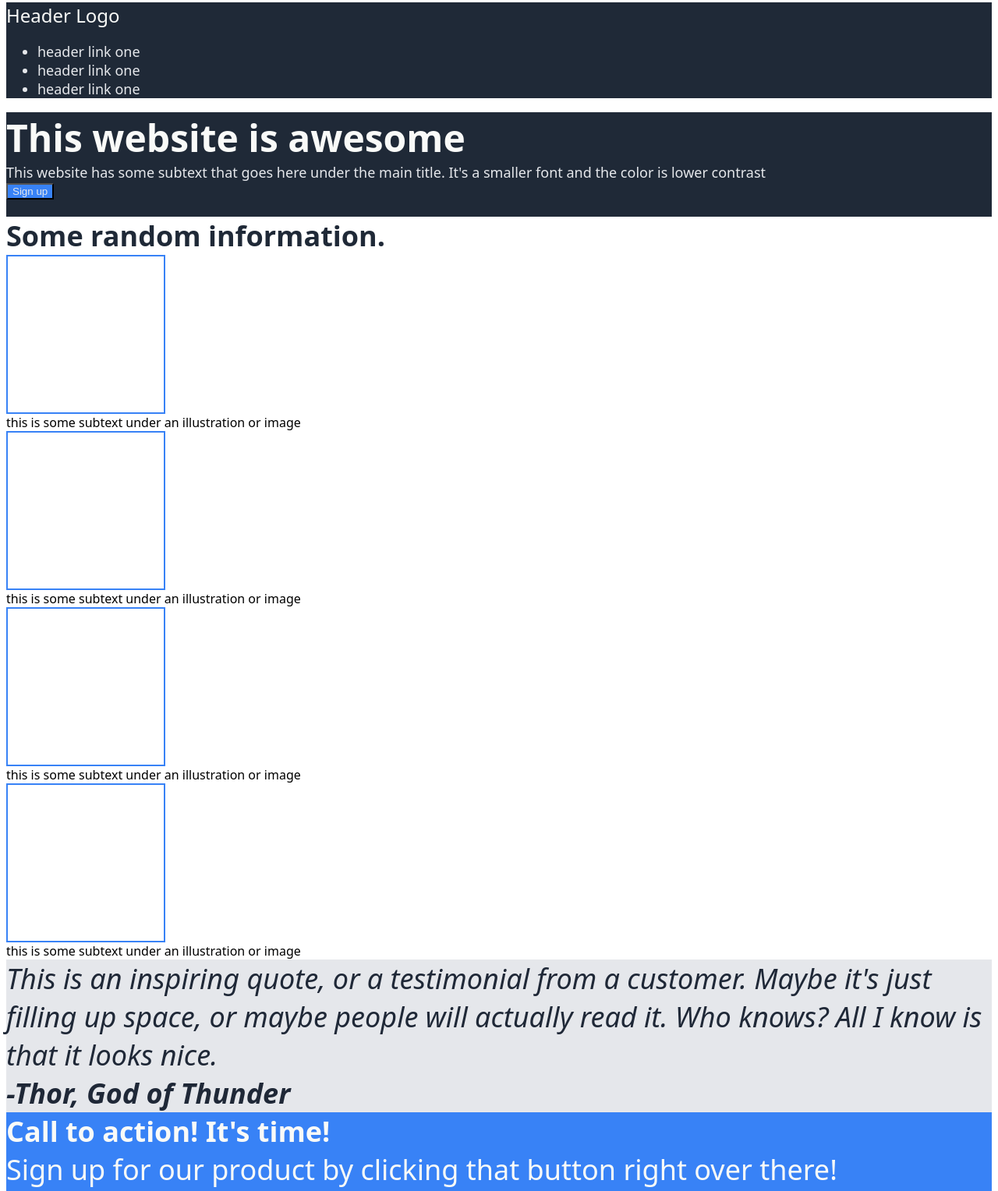
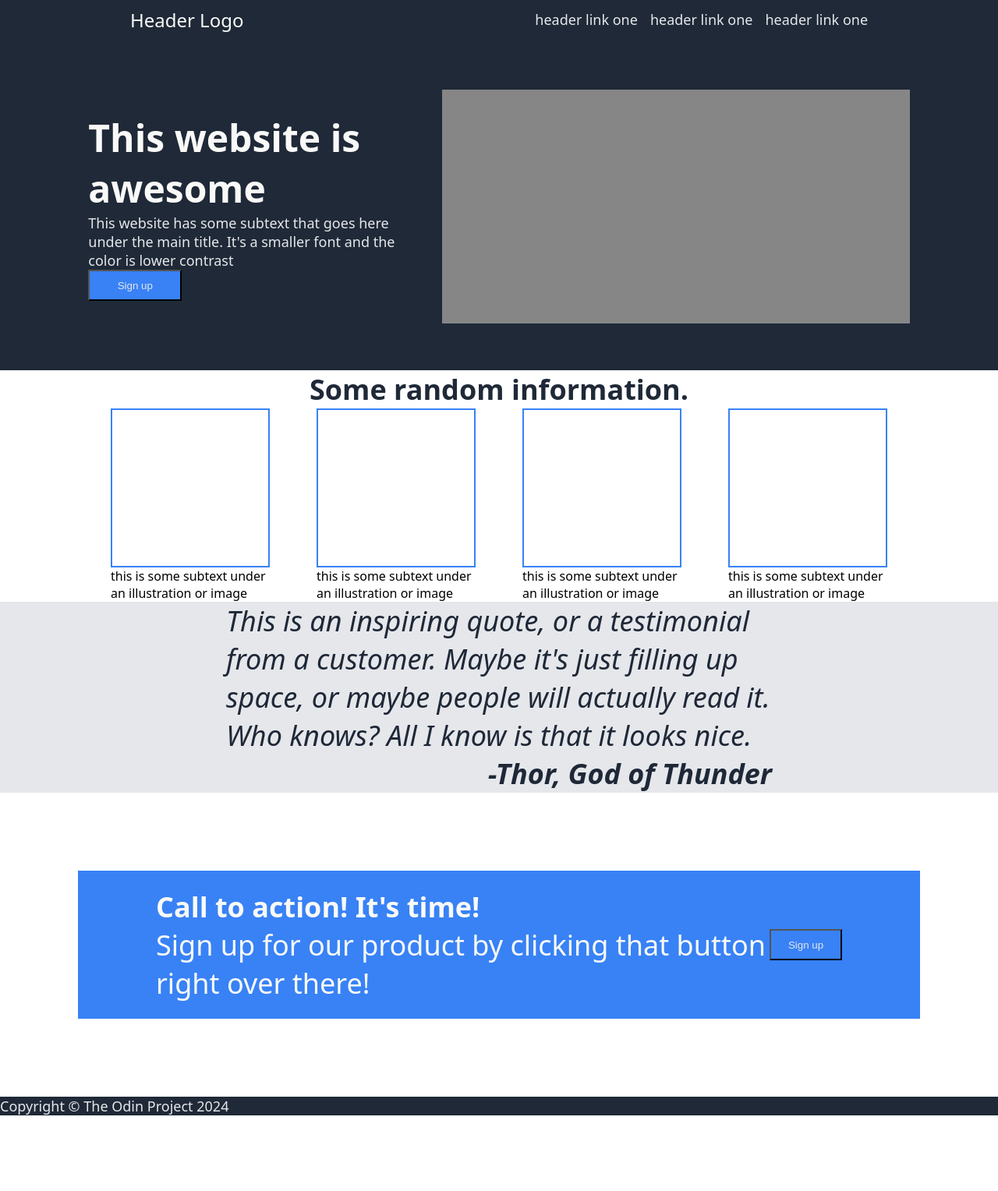
Before and after one commit to shaquinbale/TOP-Landing-Page, a plain HTML site: page index.html in a window 1280 px wide. Shown: the part 5-1533 px from the top of the page at 78% size. After the commit the page ends 1436 px from the top, so only its background shows below. Drawn offline with Linux system fonts and the light colour scheme.

Commit message:
Add flexbox components to page

```diff
--- a/index.html
+++ b/index.html
@@ -25,7 +25,7 @@
             <button>Sign up</button>
         </div>
 
-        <img>
+        <div class="hero-img"></div>
     </div>
 
     <div class="org-chart">
@@ -52,14 +52,18 @@
     </div>
 
     <div class="quote">
-        <div class="quotetext">This is an inspiring quote, or a testimonial from a customer. Maybe it's just filling up space, or maybe people will actually read it. Who knows? All I know is that it looks nice.</div>
-        <div class="quoteauthor"><b>-Thor, God of Thunder</b></div>
+        <div class="subquote">
+            <div class="quotetext">This is an inspiring quote, or a testimonial from a customer. Maybe it's just filling up space, or maybe people will actually read it. Who knows? All I know is that it looks nice.</div>
+            <div class="quoteauthor"><b>-Thor, God of Thunder</b></div>
+        </div>
     </div>
 
     <div class="cta">
         <div class="cta-box">
-            <div class="subject"><b>Call to action! It's time!</b></div>
-            <div class="subtext">Sign up for our product by clicking that button right over there!</div>
+            <div class="cta-text">
+                <div class="subject"><b>Call to action! It's time!</b></div>
+                <div class="subtext">Sign up for our product by clicking that button right over there!</div>
+            </div>
             <button>Sign up</button>
         </div>
     </div>
--- a/style.css
+++ b/style.css
@@ -1,4 +1,7 @@
 body {
+    display: flex;
+    flex-direction: column;
+    margin: 0px;
     font-family: system-ui, -apple-system, BlinkMacSystemFont, 'Segoe UI', Roboto, Oxygen, Ubuntu, Cantarell, 'Open Sans', 'Helvetica Neue', sans-serif;
 }
 
@@ -6,11 +9,44 @@ body {
     background-color: #1F2937;
     font-size: 24px;
     color: #F9FAF8;
+    display: flex;
+    justify-content: space-around;
+    align-items: center;
+}
+
+li {
+    list-style-type: none;
+}
+
+ul {
+    display: flex;
+    gap: 16px;
 }
 
 .hero {
     background-color: #1F2937;
     color: #F9FAF8;
+    display: flex;
+    justify-content: space-evenly;
+    align-items: center;
+    padding: 60px;
+}
+
+.left-block {
+    width: 400px;
+}
+
+button {
+    width: 120px;
+    height: 40px;
+    background-color: #3882F6;
+    color: #E5E7EB;
+}
+
+.hero-img {
+    width: 600px;
+    height: 300px;
+    background-color: #868686;
 }
 
 .left-block .subject {
@@ -23,9 +59,10 @@ body {
     color: #E5E7EB;
 }
 
-.left-block button {
-    background-color: #3882F6;
-    color: #E5E7EB;
+.org-chart {
+    display: flex;
+    flex-direction: column;
+    align-items: center;
 }
 
 .org-chart .subject {
@@ -34,11 +71,19 @@ body {
     font-weight: 900;
 }
 
+.org-images {
+    display: flex;
+    gap: 60px;
+}
+
 .img-box {
     width: 200px;
     height: 200px;
     border: 2px solid #3882F6;
     background-color: transparent;
+}
+.img-text {
+    width: 200px;
 }
 
 .quote {
@@ -46,12 +91,36 @@ body {
     font-size: 36px;
     font-style: italic;
     color: #1F2837;
+    display: flex;
+    justify-content: center;
+    align-items: center;
+}
+
+.subquote {
+    width: 700px;
+    display: flex;
+    flex-direction: column;
+}
+
+.quoteauthor {
+    align-self: flex-end;
+}
+
+.cta {
+    display: flex;
+    justify-content: center;
 }
 
 .cta-box {
     background-color: #3882F6;
     font-size: 36px;
     color: #F9FAF8;
+    width: 1100px;
+    height: 150px;
+    display: flex;
+    align-items: center;
+    padding: 20px 100px;
+    margin: 100px;
 }
 
 .footer {
```
